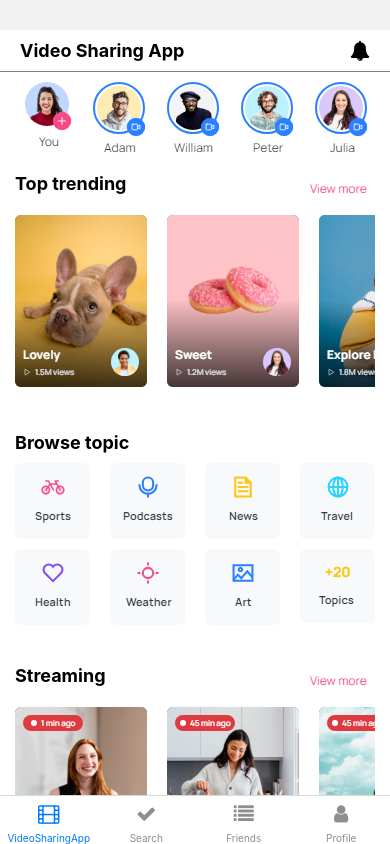
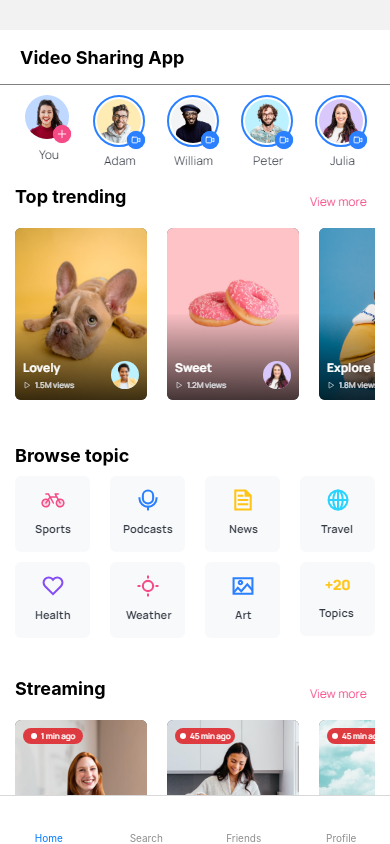
Before and after one commit to duongphan2101/VideoSharingApp, a React Native app: screen / in a window 390 px wide. Built offline with nearby package versions, Linux system fonts and the light colour scheme.

Commit message:
little update icon home screen

```diff
--- a/App.js
+++ b/App.js
@@ -4,7 +4,7 @@ import { View,StyleSheet, Text } from 'react-native';
 import { NavigationContainer } from '@react-navigation/native';
 import { createStackNavigator } from '@react-navigation/stack';
 import { createBottomTabNavigator } from '@react-navigation/bottom-tabs';
-import Icon from 'react-native-vector-icons/FontAwesome';
+import Icon from 'react-native-vector-icons/EvilIcons.js';
 import HomeScreen from './screen/home.js';
 import SearchScreen from './screen/home.js';
 import FriendsScreen from './screen/home.js';
@@ -17,37 +17,37 @@ function TabNavigator() {
   return (
     <Tab.Navigator>
       <Tab.Screen
-        name="VideoSharingApp"
+        name="Home"
         component={HomeScreen}
         options={{
           header: () => (
             <View style={styles.headerContainer}>
               <Text style={styles.headerTitle}>Video Sharing App</Text>
-              <Icon name="bell" size={20} color="black" />
+              <Icon name="bell" size={30} color="black" />
             </View>
           ),
-          tabBarIcon: ({ color }) => <Icon name="film" size={20} color={color} />,
+          tabBarIcon: ({ color }) => <Icon name="archive" size={30} color={color} />,
         }}
       />
       <Tab.Screen
         name="Search"
         component={SearchScreen}
         options={{
-          tabBarIcon: ({ color }) => <Icon name="check" size={20} color={color} />,
+          tabBarIcon: ({ color }) => <Icon name="search" size={30} color={color} />,
         }}
       />
       <Tab.Screen
         name="Friends"
         component={FriendsScreen}
         options={{
-          tabBarIcon: ({ color }) => <Icon name="list" size={20} color={color} />,
+          tabBarIcon: ({ color }) => <Icon name="share-google" size={30} color={color} />,
         }}
       />
       <Tab.Screen
         name="Profile"
         component={ProfileScreen}
         options={{
-          tabBarIcon: ({ color }) => <Icon name="user" size={20} color={color} />,
+          tabBarIcon: ({ color }) => <Icon name="user" size={30} color={color} />,
         }}
       />
     </Tab.Navigator>
```
